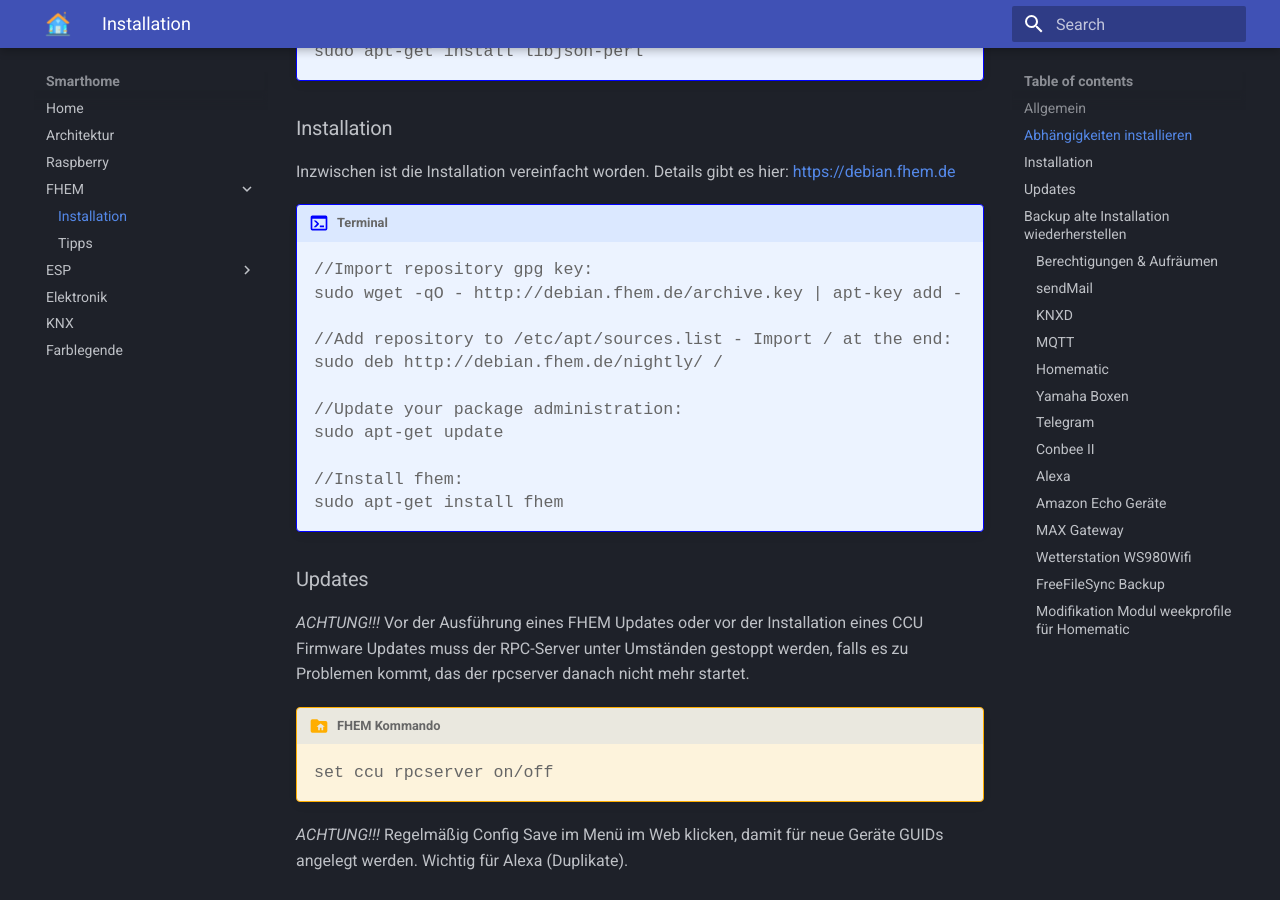
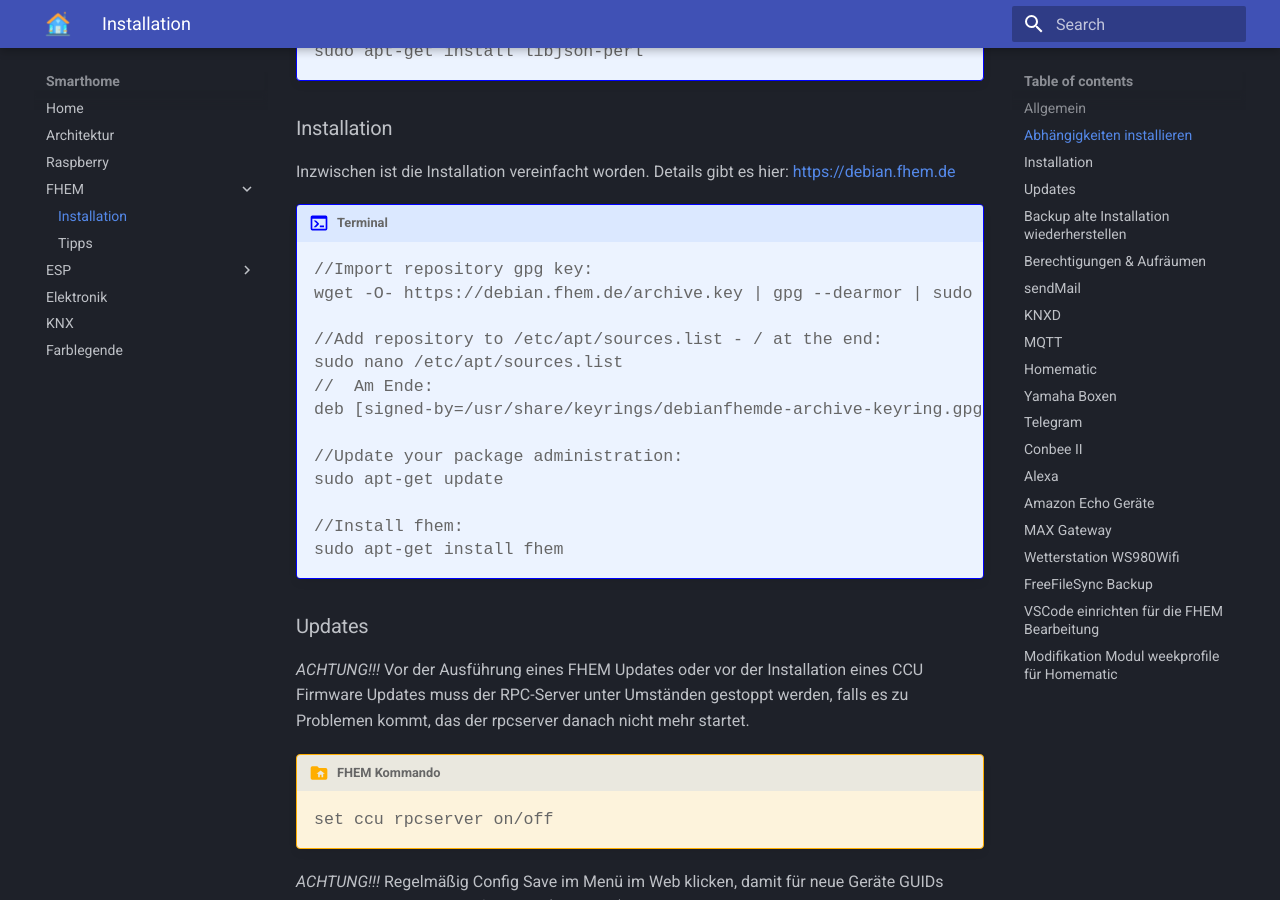
Before and after one commit to rogerknop/mkdocs_smarthome, an MkDocs documentation site: the page built from docs/install/fhem.md, in a window 1280 px wide and 900 px high, scrolled down 503 px. Built offline with MkDocs 1.6.1 and Material for MkDocs 9.7.7, drawn with Linux system fonts in a browser that asks for light colours; some of the changed text lies outside the part shown.

Commit message:
Updates nach Köhl Installation

```diff
--- a/docs/install/fhem.md
+++ b/docs/install/fhem.md
@@ -25,10 +25,12 @@
 !!! terminal "Terminal"
     <pre>
     //Import repository gpg key:
-    sudo wget -qO - http://debian.fhem.de/archive.key | apt-key add -
+    wget -O- https://debian.fhem.de/archive.key | gpg --dearmor | sudo tee /usr/share/keyrings/debianfhemde-archive-keyring.gpg
 
-    //Add repository to /etc/apt/sources.list - Import / at the end:
-    sudo deb http://debian.fhem.de/nightly/ /
+    //Add repository to /etc/apt/sources.list - / at the end:
+    sudo nano /etc/apt/sources.list
+    //  Am Ende:
+    deb [signed-by=/usr/share/keyrings/debianfhemde-archive-keyring.gpg] https://debian.fhem.de/nightly/ /
 
     //Update your package administration:
     sudo apt-get update
@@ -63,7 +65,7 @@
 * Max Thermostate einmal die Temperatur ändern, dann werden sie kurz danach erkannt!
 * Max Thermostate müssen manchmal nach Änderungen von Manu auf Auto neu gesetzt werden
 
-### Berechtigungen & Aufräumen
+## Berechtigungen & Aufräumen
 
 Das eigene script rokscripts/cleanup ausführen. Dadurch werden Berechtigungen gesetzt und debug_info.txt wird geleert und alte log Files werden gelöscht. Für die Details am besten im Script nachschauen, welche Schritte durchgeführt werden.
 
@@ -77,7 +79,7 @@
 
 !!! terminal "Terminal"
     <pre>
-    crontab –e
+    crontab -e
     </pre>
 
 !!! file "crontab"
@@ -86,7 +88,7 @@
     30 0 * * FRI /bin/bash /opt/fhem/rokscripts/cleanup >/dev/null 2>&1
     </pre>
 
-### sendMail
+## sendMail
 
 Damit FHEM Mails verschicken kann, muss das Tool sendMail installiert werden:
 
@@ -96,7 +98,7 @@
     sudo apt-get install sendemail libio-socket-ssl-perl libnet-ssleay-perl perl
     </pre>
 
-### KNXD
+## KNXD
 
 Für die Anbindung von FHEM an das EIB/KNX Bussystem wird das Tool KNXD benötigt.
 Die KNX Installation im Haus ist über ein Modul im Elektroschrank (BAOS) in das Netzwerk eingebunden (IP 192.168.1.11)
@@ -104,24 +106,10 @@
 
 ??? terminal "Terminal"
     <pre>
-    sudo apt-get install debhelper cdbs automake libtool libusb-1.0-0-dev git-core build-essential libsystemd-dev dh-systemd libev-dev cmake
-    //alt – evtl. Nicht mehr - sudo apt-get install autotools-dev autoconf pkg-config libsystemd-dev base-files libfmt3-dev
-    sudo git clone https://github.com/knxd/knxd.git
-    cd knxd
-    sudo git checkout deb
-    sudo dpkg-buildpackage -b -uc
-    cd ..
-    sudo dpkg -i knxd_*.deb knxd-tools_*.deb
-    sudo nano /etc/default/knxd
+    sudo apt-get install knxd knxd-tools
     </pre>
 
-!!! file "/etc/default/knxd"
-    <pre>
-    DAEMON_ARGS="-u /tmp/eib -u /var/run/knx -i -b ipt:192.168.1.11"
-    START_KNXD=YES
-    </pre>
-
-Folgende Anpassung musste bei der letzten Neuinstallation trotzdem gemacht werden, auch wenn es nicht im Wiki erwähnt wurde:
+Folgende Konfiguration anpassen:
 
 !!! terminal "Terminal"
     <pre>
@@ -133,7 +121,7 @@
     KNXD_OPTS="-f -t1023 -e 0.0.1 -E 0.0.2:8 -c -b ipt:192.168.1.11"
     </pre>
 
-### MQTT
+## MQTT
 
 Nicht den internen FHEM MQTT Server aktivieren: Der blockiert FHEM!
 Mosquitto installieren und aktivieren.
@@ -152,7 +140,7 @@
     </pre>
 
 
-### Homematic
+## Homematic
 
 Homematic ist ein eigenständiges System, was über die CCU gesteuert wird. Dieses System kann ebenfalls in FHEM eingebunden werden.
 Wir verwenden es z.B. für die Prüfung, ob die Dachfenster geöffnet sind, oder Heizungsthermostate (höhere Reichweiter als MAX).
@@ -209,7 +197,7 @@
 !!! fhem "FHEM Kommando"
     <pre>set ccu rpcserver on/off</pre>
 
-### Yamaha Boxen
+## Yamaha Boxen
 
 Die MusicCast Boxen von Yahama lassen sich in FHEM einbinden. Dazu ist ein weiteres Perl Paket notwendig:
 
@@ -218,7 +206,7 @@
     sudo apt-get install -y libnet-upnp-perl
     </pre>
 
-### Telegram
+## Telegram
 
 Der Messenger _telegram_ lässt sich in FHEM nutzen zum Senden und Empfangen von Nachrichten.
 
@@ -244,7 +232,7 @@
     attr RogisBot allowUnknownContacts 0
     </pre>
 
-### Conbee II
+## Conbee II
 
 Mit dem USB Gateway können Aqara, Hue und ähnliche Geräte mit Zigbee Protokoll in FHEM eingebunden werden.
 
@@ -316,7 +304,7 @@
 
 Den Magic Cube muss man 2x pairen, da er für Kippen und Drehen je einen Sensor anlegt. Er erscheint dann nur einmal in der Phoscon App aber bei get sensors tauchen 2 auf.
 
-### Alexa
+## Alexa
 
 Alexa kann in FHEM zur Steuerung mit eingebunden werden: <a href="https://wiki.fhem.de/wiki/FHEM_Connector" target="_blank">https://wiki.fhem.de/wiki/FHEM_Connector</a>
 
@@ -330,7 +318,7 @@
 
 Wenn es neue Alexa Geräte in FHEM gibt, dann muss der Alexa Server in FHEM WebUI neu gestartet werden und dann muss man unter <a href="https://alexa.amazon.com" target="_blank">https://alexa.amazon.com</a> neue Smarthome Geräte suchen.
 
-### Amazon Echo Geräte
+## Amazon Echo Geräte
 
 Hier können mit Hilfe des Moduls echodevice z.B. Texte auf den Echos ausgegeben werden: <a href="https://mwinkler.jimdo.com/smarthome/eigene-module/echodevice/" target="_blank">https://mwinkler.jimdo.com/smarthome/eigene-module/echodevice/</a>
 
@@ -360,7 +348,7 @@
     set echodevice autocreate_devices
     </pre>
 
-### MAX Gateway
+## MAX Gateway
 
 MAX Geräte werden nicht mehr hergestellt. Wir haben evtl. noch Heizungsthermostate im Einsatz (OG Bad und Vincent).
 
@@ -381,7 +369,7 @@
 * Nach Ins autocreate an und mit pairmode und 3 Sek Boost anlernen
 * AdA (Adaptierfahrt) per 2x kurz Boost erst nachdem wieder aufgeschraubt
 
-### Wetterstation WS980Wifi
+## Wetterstation WS980Wifi
 
 <a href="../../attachments/Wetterstation_WS980WiFi_Bedienungsanleitung.pdf" target="_blank">Hier ist die Bedienungsanleitung hinterlegt!</a>
 
@@ -389,14 +377,27 @@
 Die App funktioniert NUR unter Android!
 Ausserdem muss im Fritz Router das 5 GHz WLAN deaktiviert werden, da sonst die App nicht funktioniert.
 
-### FreeFileSync Backup
+## FreeFileSync Backup
 
 Mit FreeFileSync komplettes Verzeichnis /opt/fhem sichern.
 Aber nicht auf das Netzlaufwerk \\192... (beim letzten Mal ging \\192 doch) sondern auf R:\ und vorher verbinden mit pi User.
 Die Verzeichnisse .alexa und .ssh müssen ausgeschlossen werden.
 In FreeFileSync sollte Fehler ignorieren bei Batch ausgewählt sein, sonst gibt es evtl. bei fehlenden Berechtigungen einen Abbruch. Z.B. kann die sync lock Datei nicht geschrieben werden – ist aber kein Problem.
 
-### Modifikation Modul weekprofile für Homematic
+## VSCode einrichten für die FHEM Bearbeitung
+
+Auf dem Raspi muss NodeJS installiert sein!
+VSCode installieren und die Extension Remote SSH.
+STRG+SHIFT+P => neue Remote Verbindung anlegen:
+
+* ssh pi@192.168.1.nnn -A
+* Fingerprint bestätigen
+* Passwort eingeben
+* Ordner wählen
+* Lokaler VSCode PC: Key in *.pub File in Folder: %userprofile%\\.ssh finden
+* Raspi: ~/.ssh/authorized_keys erstellen oder erweitern um den Key: ssh-rsa <key> aus dem .pub File
+
+## Modifikation Modul weekprofile für Homematic
 
 ***Der Patch sollte ab jetzt in FHEM enthalten sein!***
 
```
Also changed, not shown: docs/esptipps/esp_tipps.md (+4 -3 lines), docs/fhemtipps/fhem_tipps.md (+1 -0 lines), docs/install/raspi.md (+3 -3 lines), 1 other file.
